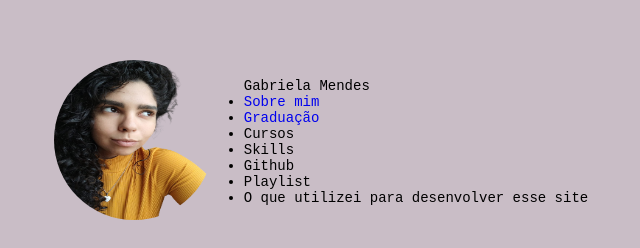
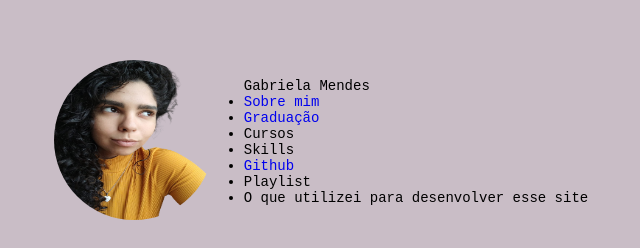
Before and after one commit to gabmdoss/projeto_curriculo2, a plain HTML site: page index.html in a window 1280 px wide. Shown: the part 258-506 px from the top of the page, 319-959 px from the left. Drawn offline with Linux system fonts and the light colour scheme.

```diff
--- a/index.html
+++ b/index.html
@@ -28,7 +28,7 @@
             <li><a href="#">Graduação</a></li>
             <li>Cursos</li>
             <li>Skills</li>
-            <li>Github</li>
+            <li><a href="https://github.com/gabmdoss">Github</a></li>
             <li>Playlist</li>
             <li>O que utilizei para desenvolver esse site</li>
           </ul>
```
